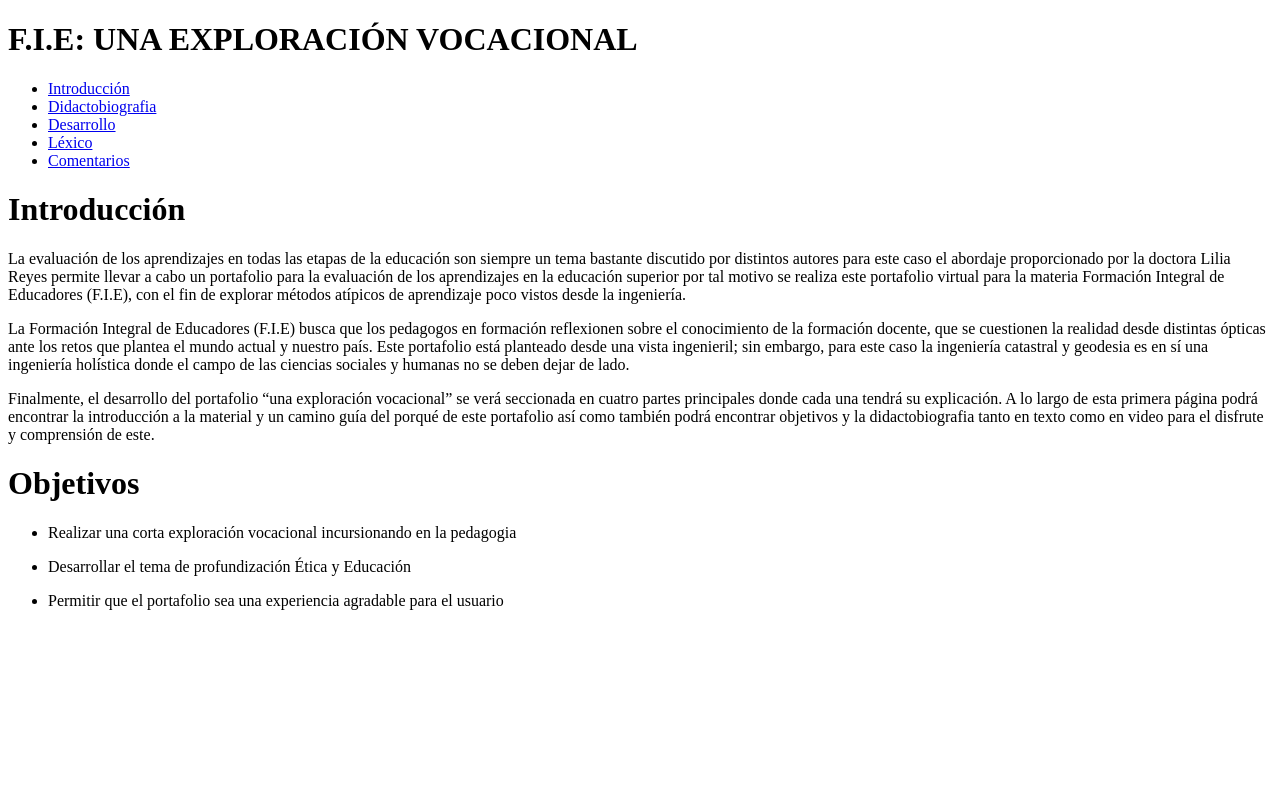
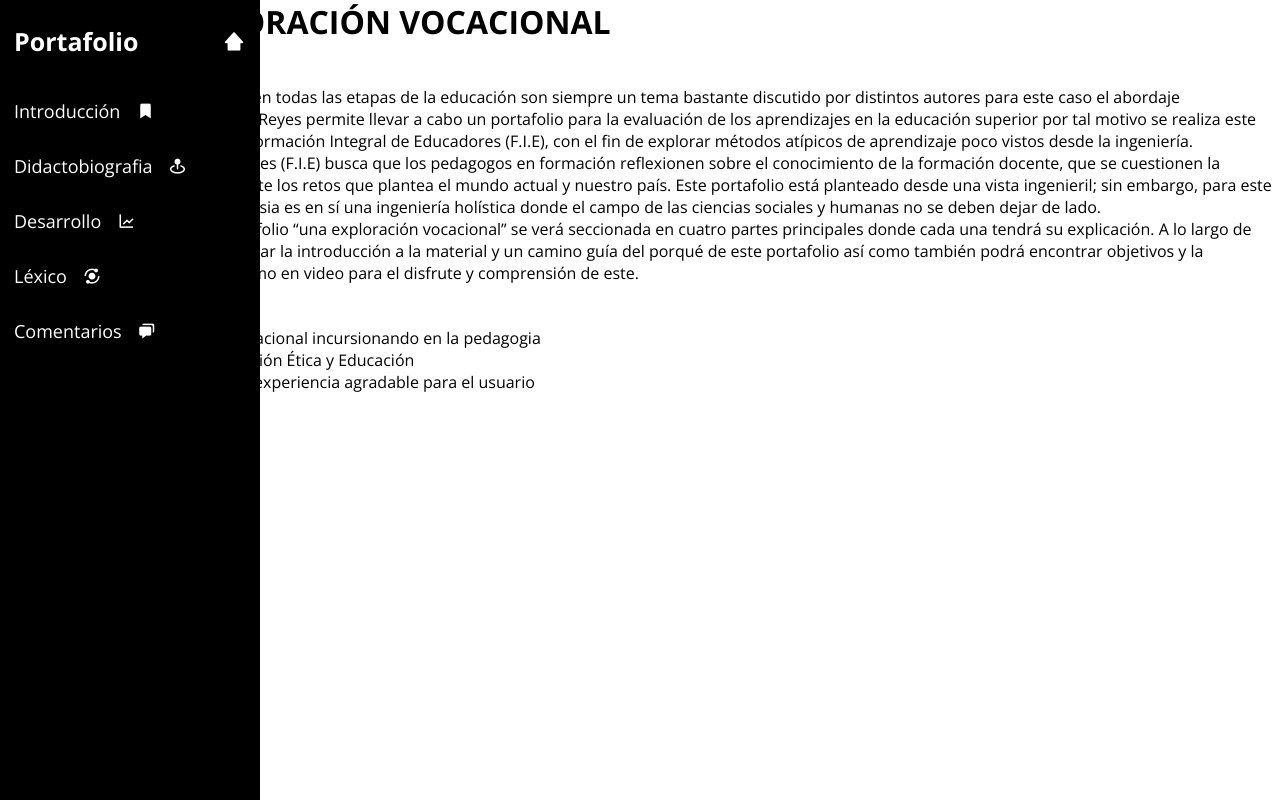
Before and after one commit to xdSAMUbx/Portafolio-Web, a plain HTML site: page templates/index.html in a window 1280 px wide. Drawn offline with nearby package versions, Linux system fonts and the light colour scheme.

Commit message:
decoracion1

```diff
--- a/index.ts
+++ /dev/null
@@ -1 +0,0 @@
-console.log('Thank you for using WebStorm 💙')
--- a/static/css/style.css
+++ b/static/css/style.css
@@ -0,0 +1,76 @@
+@import url('https://fonts.googleapis.com/css2?family=Open+Sans:ital,wght@0,300..800;1,300..800&display=swap');
+
+* {
+    margin: 0;
+    padding: 0;
+    box-sizing: border-box;
+    font-family: 'Open Sans', sans-serif;
+}
+
+.sidebar {
+    position: fixed;
+    top: 0;
+    left: 0;
+    width: 260px;
+    height: 100%;
+    background: black;
+    padding: 6px 14px;
+}
+
+.sidebar .logo-menu {
+    display: flex;
+    align-items: center;
+    width: 100%;
+    height: 70px;
+}
+
+.sidebar .logo-menu .logo {
+    font-size: 25px;
+    color: white;
+    pointer-events: none;
+}
+.sidebar .logo-menu .bxs-home-alt-2 {
+    position: absolute;
+    left: 90%;
+    transform: translateX(-50%);
+    width: 40px;
+    height: 40px;
+    font-size: 22px;
+    color: white;
+    text-align: center;
+    line-height: 40px;
+    cursor: pointer;
+}
+
+.sidebar .list {
+    margin-top: 10px;
+}
+
+.list .list-item {
+    list-style: none;
+    width: 100%;
+    height: 50px;
+    margin: 5px 0;
+    line-height: 50px;
+}
+
+.list .list-item a{
+    display: flex;
+    align-items: center;
+    font-size: 18px;
+    color: white;
+    text-decoration: none;
+    border-radius: 6px;
+}
+
+.list .list-item.activate a,
+.list .list-item a:hover{
+    background: rgba(255,255,255,.2);
+}
+
+.list .list-item a i{
+    min-width: 50px;
+    height: 50px;
+    text-align: center;
+    line-height: 50px;
+}
--- a/templates/index.html
+++ b/templates/index.html
@@ -3,6 +3,7 @@
 <head>
     <meta charset="UTF-8">
     <title>Formación Integral de Educadores: Una exploración vocacional</title>
+    <link href='https://unpkg.com/boxicons@2.1.4/css/boxicons.min.css' rel='stylesheet'>
     <link rel="stylesheet" href="../static/css/style.css">
 </head>
 <body>
@@ -12,15 +13,44 @@
         </div>
     </header>
     <main>
-        <div class="secciones">
-            <ul>
-                <li><a href="../templates/index.html">Introducción</a></li>
-                <li><a href="../templates/didactobiografia.html">Didactobiografia</a></li>
-                <li><a href="../templates/desarrollo.html">Desarrollo</a></li>
-                <li><a href="../templates/lexico.html">Léxico</a></li>
-                <li><a href="../templates/comentarios.html">Comentarios</a></li>
+        <nav class="sidebar">
+            <div class="logo-menu">
+                <h2 class="logo">Portafolio</h2>
+                <i class='bx bxs-home-alt-2'></i>
+            </div>
+            <ul class="list">
+                <li class="list-item">
+                    <a href="../templates/index.html">
+                        <span>Introducción</span>
+                        <i class='bx bxs-bookmark-star' ></i>
+                    </a>
+                </li>
+                <li class="list-item">
+                    <a href="../templates/didactobiografia.html">
+                        <span>Didactobiografia</span>
+                        <i class='bx bxs-map-pin' ></i>
+                    </a>
+                </li>
+                <li class="list-item">
+                    <a href="../templates/desarrollo.html">
+                        <span>Desarrollo</span>
+                        <i class='bx bx-line-chart'></i>
+                    </a>
+                </li>
+                <li class="list-item">
+                    <a href="../templates/lexico.html">
+                        <span>Léxico</span>
+                        <i class='bx bxs-analyse'></i>
+                    </a>
+                </li>
+                <li class="list-item">
+                    <a href="../templates/comentarios.html">
+                        <span>Comentarios</span>
+                        <i class='bx bxs-chat' ></i>
+                    </a>
+                </li>
             </ul>
-        </div>
+        </nav>
         <div class="principal">
             <div class="introduccion">
                 <h1>Introducción</h1>
```
Also changed, not shown: package.json (deleted, +0 -10 lines), templates/comentarios.html (+2 -0 lines), templates/desarrollo.html (+2 -0 lines), templates/didactobiografia.html (+3 -1 lines), templates/lexico.html (+2 -0 lines), tsconfig.json (deleted, +0 -10 lines), script/script.js (added).
